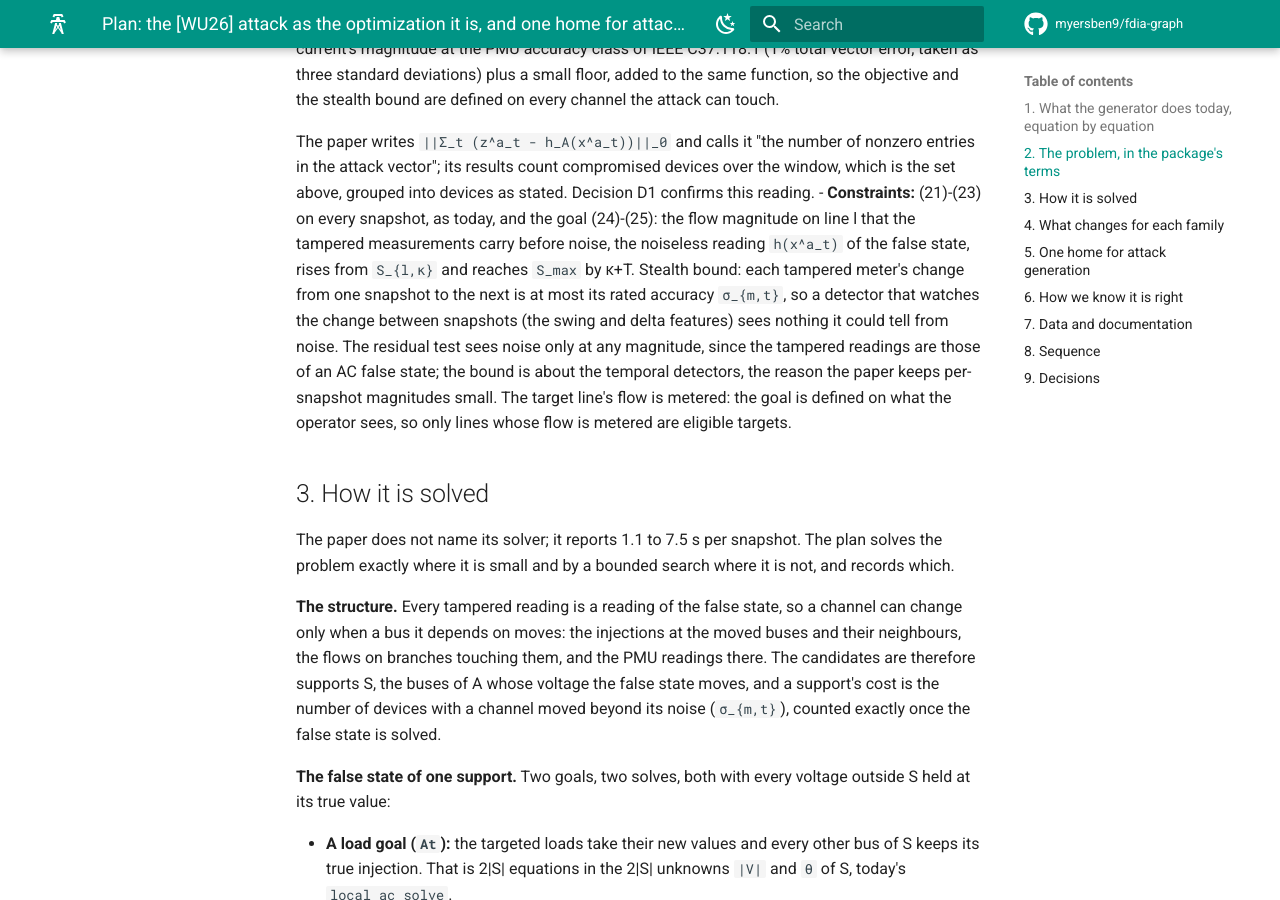
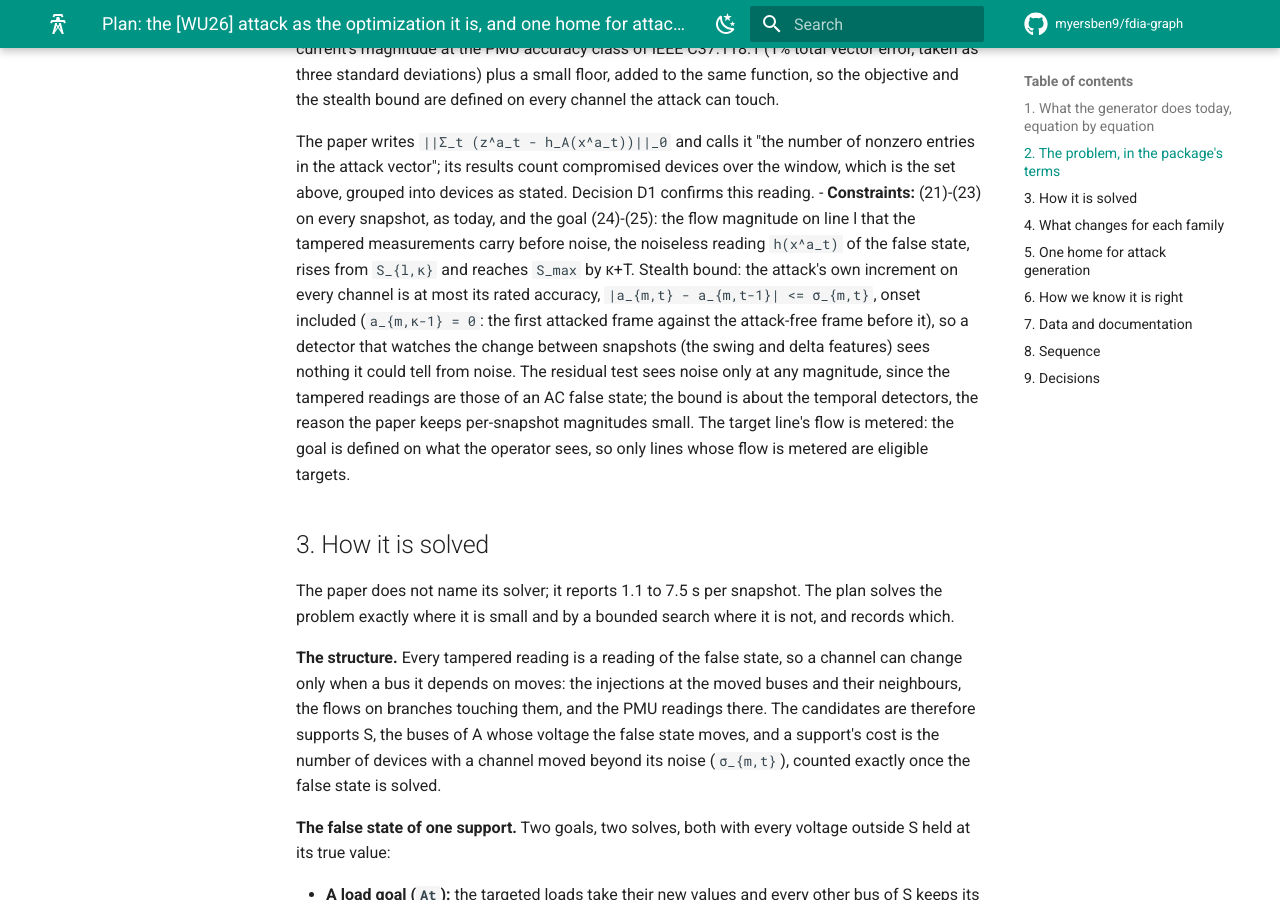
Before and after one commit to myersben9/fdia-graph, an MkDocs documentation site: the page built from docs/plans/WU_MSFDIA_PLAN.md, in a window 1280 px wide and 900 px high, scrolled down 2301 px. Built offline with MkDocs 1.6.1 and Material for MkDocs 9.7.7, drawn with Linux system fonts in a browser that asks for light colours; comment, search, counter and statistics services are not loaded; the version menu is left out; some of the changed text lies outside the part shown.

Commit message:
Wu plan: the stealth bound on the attack's increments, onset included; targets checked per window

```diff
--- a/docs/plans/WU_MSFDIA_PLAN.md
+++ b/docs/plans/WU_MSFDIA_PLAN.md
@@ -70,8 +70,10 @@ are defined on every channel the attack can touch.
   above, grouped into devices as stated. Decision D1 confirms this reading.
 - **Constraints:** (21)-(23) on every snapshot, as today, and the goal (24)-(25): the flow magnitude
   on line l that the tampered measurements carry before noise, the noiseless reading `h(x^a_t)` of
-  the false state, rises from `S_{l,κ}` and reaches `S_max` by κ+T. Stealth bound: each tampered
-  meter's change from one snapshot to the next is at most its rated accuracy `σ_{m,t}`, so a
+  the false state, rises from `S_{l,κ}` and reaches `S_max` by κ+T. Stealth bound: the attack's
+  own increment on every channel is at most its rated accuracy, `|a_{m,t} - a_{m,t-1}| <= σ_{m,t}`,
+  onset included (`a_{m,κ-1} = 0`: the first attacked frame against the attack-free frame before
+  it), so a
   detector that watches the change between snapshots (the swing and delta features) sees nothing it
   could tell from noise. The residual test sees noise only at any magnitude, since the tampered
   readings are those of an AC false state; the bound is about the temporal detectors, the reason the
@@ -141,11 +143,11 @@ if a reviewer asks.
 **The window.** D1 counts the devices tampered over the whole window, so a candidate is one support
 held for the episode and solved at every snapshot: snapshot t meets its share of the goal (for `Am`,
 `S_{l,t} >= S_{l,κ} + (t - κ)/T · (S_max - S_{l,κ})`, for `At` the ramp's multiplier at t) and keeps
-each channel's change from the previous snapshot under `σ_{m,t}`. Its cost is the union over the
-window of the devices with a channel moved beyond noise. The optimum claimed is over supports held
-for the window and no more: device cost is not monotone in the support, so nothing is claimed about
-supports that change between snapshots. When the budget runs out on 118 and 300, the fallback solves
-snapshot by snapshot from the previous support, and the file records which episodes used it.
+the attack's increment on each channel under `σ_{m,t}`, onset included. Its cost is the union over
+the window of the devices with a channel moved beyond noise. The optimum claimed is over supports
+held for the window and no more: device cost is not monotone in the support, so nothing is claimed
+about supports that change between snapshots. When the budget runs out on 118 and 300, the fallback
+solves snapshot by snapshot from the previous support, and the file records which episodes used it.
 
 ## 4. What changes for each family
 
@@ -246,8 +248,10 @@ families as they are.
   rated 9,900 MVA, MATPOWER's placeholder for "no limit", and the base case loads the most loaded
   line to 1.5%, 4.5% and 8.7% of it. Matched by end buses, all branches pair up (20 of 20, 186 of
   186, 411 of 411) and the base-case loadings are realistic (median 11%, 21% and 16%; most loaded
-  59%, 121% and 148%). A branch PGLib leaves at 9,900 MVA (7 on IEEE-300) or one already above its
-  rating in the base case is not an eligible target.
+  59%, 121% and 148%). A branch PGLib leaves at 9,900 MVA (7 on IEEE-300) is never a target, and a
+  line whose true flow reaches its rating at any snapshot of a candidate window is not a target for
+  that window, since the loads move along the timeline and such a goal would be met with no
+  attack.
 - **D4, PMU current phasors (19)-(20):** added as branch current-phasor channels at PMU buses, a
   file-format change in the same release.
 - **D5, the overload's meaning:** (24)-(25) as written, on the noiseless reading of the false state:
```
